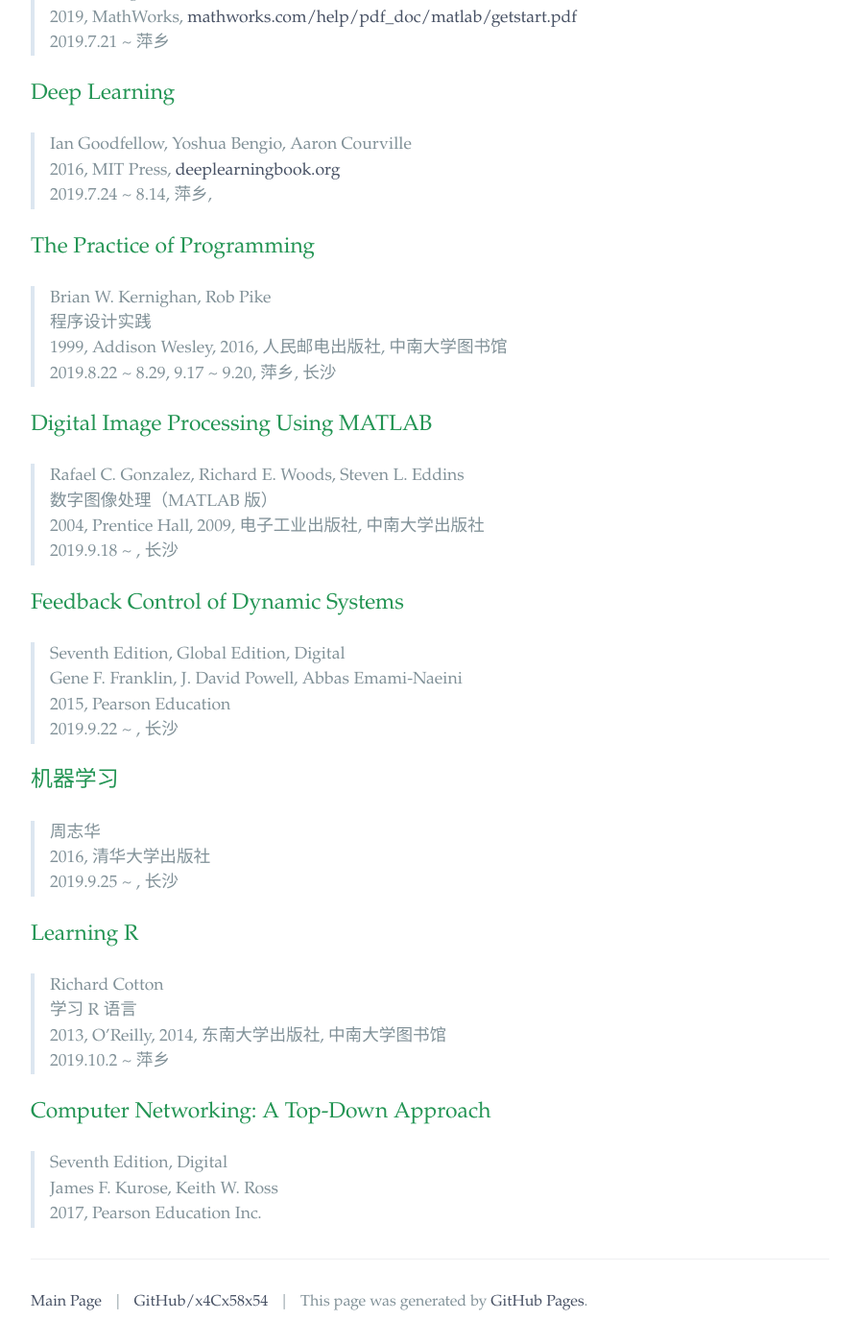
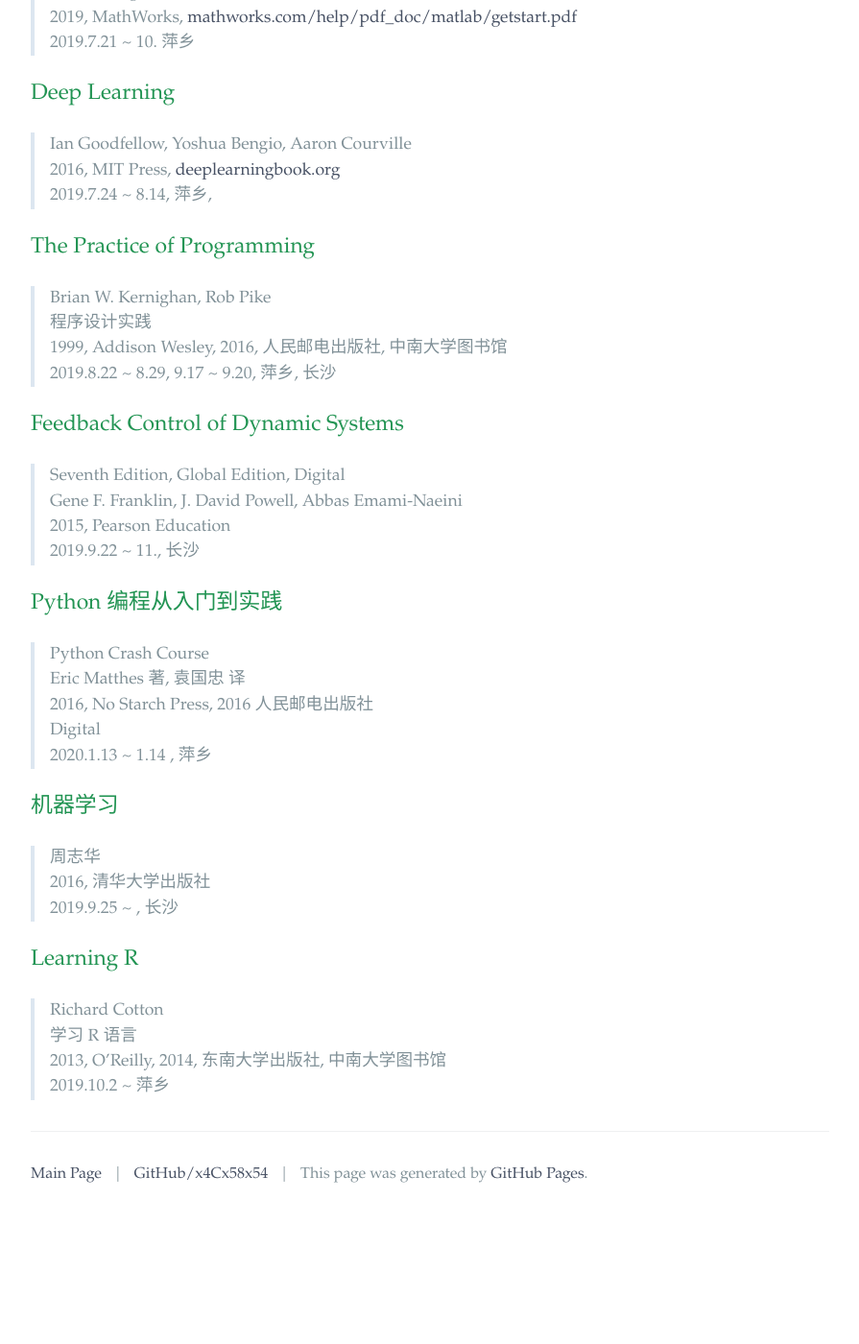
Before and after one commit to x4Cx58x54/x4Cx58x54.github.io, a Jekyll site: the page built from notes/reading-notes/reading-list.md, in a window 1280 px wide and 1400 px high, scrolled down 1656 px. Shown: the whole window at 96% size, without its empty margins (192-1087 px from the left). Built offline with Jekyll 4.4.1, drawn with Linux system fonts in a browser that asks for light colours; after the commit the page ends 2923 px from its top, so only the background shows below that.

Commit message:
add PyCC

```diff
--- a/notes/reading-notes/reading-list.md
+++ b/notes/reading-notes/reading-list.md
@@ -54,7 +54,7 @@ Stephen Prata
 ### MATLAB Primer
 >R2019a, Digital
 2019, MathWorks, [mathworks.com/help/pdf_doc/matlab/getstart.pdf](http://www.mathworks.com/help/pdf_doc/matlab/getstart.pdf){:target="_blank"}
-2019.7.21 ~  萍乡
+2019.7.21 ~ 10. 萍乡
 
 ### Deep Learning
 >Ian Goodfellow, Yoshua Bengio, Aaron Courville
@@ -67,17 +67,18 @@ Stephen Prata
 1999, Addison Wesley, 2016, 人民邮电出版社, 中南大学图书馆
 2019.8.22 ~ 8.29, 9.17 ~ 9.20, 萍乡, 长沙
 
-### Digital Image Processing Using MATLAB
->Rafael C. Gonzalez, Richard E. Woods, Steven L. Eddins
-数字图像处理（MATLAB 版）
-2004, Prentice Hall, 2009, 电子工业出版社, 中南大学出版社
-2019.9.18 ~  , 长沙
-
 ### Feedback Control of Dynamic Systems
 >Seventh Edition, Global Edition, Digital
 Gene F. Franklin, J. David Powell, Abbas Emami-Naeini
 2015, Pearson Education
-2019.9.22 ~  , 长沙
+2019.9.22 ~ 11., 长沙
+
+### Python 编程从入门到实践
+>Python Crash Course
+Eric Matthes 著, 袁国忠 译
+2016, No Starch Press, 2016 人民邮电出版社
+Digital
+2020.1.13 ~ 1.14 , 萍乡
 
 ### 机器学习
 >周志华
@@ -89,8 +90,3 @@ Gene F. Franklin, J. David Powell, Abbas Emami-Naeini
 学习 R 语言
 2013, O'Reilly, 2014, 东南大学出版社, 中南大学图书馆
 2019.10.2 ~  萍乡
-
-### Computer Networking: A Top-Down Approach
->Seventh Edition, Digital
-James F. Kurose, Keith W. Ross
-2017, Pearson Education Inc.
```
Also changed, not shown: index.md (+0 -5 lines), notes/computer-network/computer-networking-a-top-down-approach.md (deleted, +0 -13 lines).
